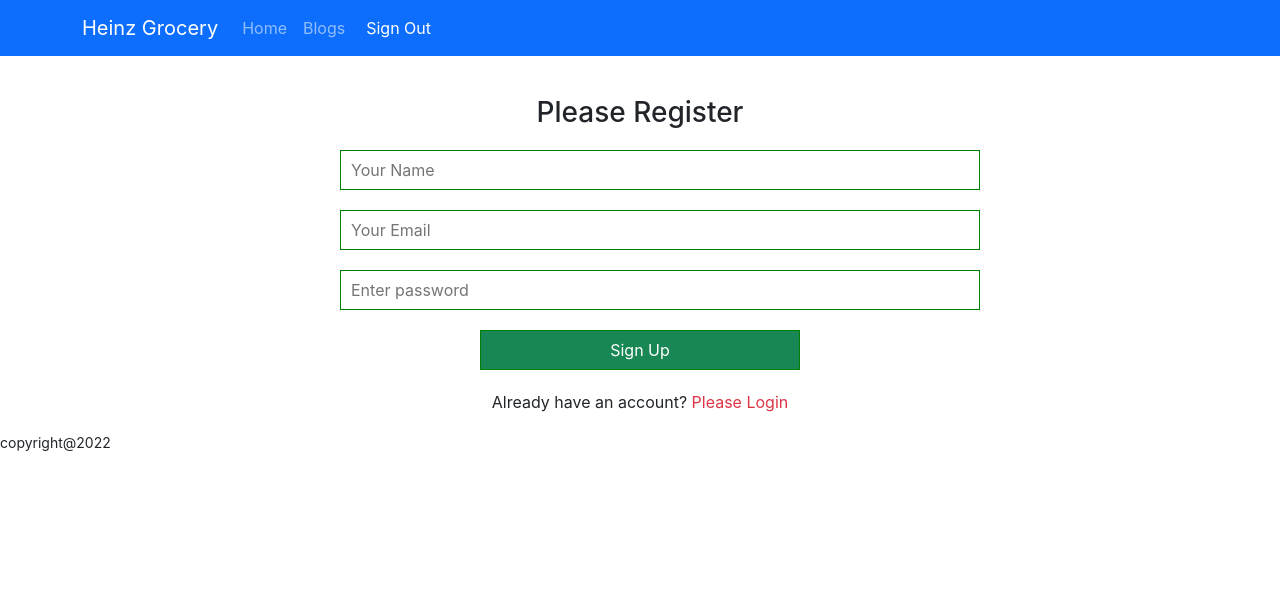
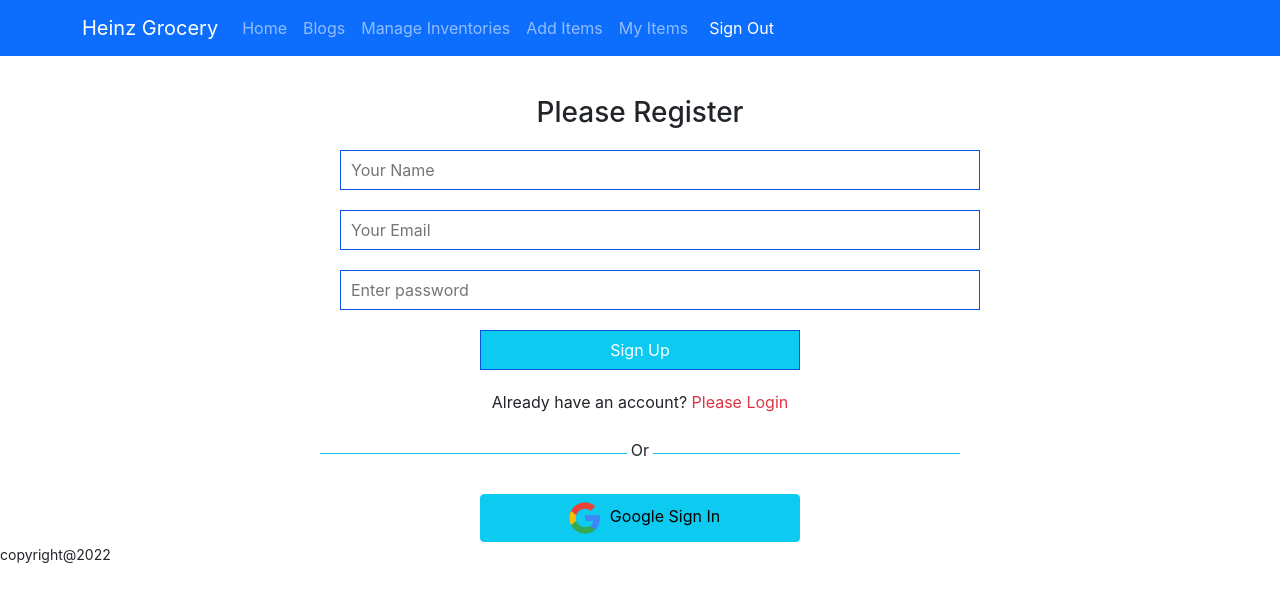
Before and after one commit to anika-aurony/heinz-grocery-client-side, a React (Create React App) app: page /signUp in a window 1280 px wide. Shown: the top 602 px of the page. Built offline with nearby package versions, Linux system fonts and the light colour scheme; no server answers; sample sign-in values are in the browser's storage.

Commit message:
social login login done

```diff
--- a/src/App.js
+++ b/src/App.js
@@ -1,5 +1,6 @@
 import { Route, Routes } from 'react-router-dom';
 import './App.css';
+import AddItems from './components/AddItems/AddItems';
 import Blogs from './components/Blogs/Blogs';
 import Home from './components/Home/Home';
 import Inventory from './components/Inventory/Inventory';
@@ -7,6 +8,7 @@ import Login from './components/Login/Login/Login';
 import RequiredAuth from './components/Login/RequiredAuth/RequiredAuth';
 import SignUp from './components/Login/SignUp/SignUp';
 import ManageInventories from './components/ManageInventories/ManageInventories';
+import MyItems from './components/MyItems/MyItems';
 import Footer from './components/Shared/Footer/Footer';
 import Header from './components/Shared/Header/Header';
 import NotFound from './components/Shared/NotFound/NotFound';
@@ -30,6 +32,18 @@ function App() {
           </RequiredAuth>
 
         }></Route>
+        <Route path="/myItem" element={
+          <RequiredAuth>
+            <MyItems></MyItems>
+          </RequiredAuth>
+
+        }></Route>
+        <Route path="/addItem" element={
+          <RequiredAuth>
+            <AddItems></AddItems>
+          </RequiredAuth>
+
+        }></Route>
 
         <Route path="/login" element={<Login></Login>}></Route>
         <Route path="/signUp" element={<SignUp></SignUp>}></Route>
--- /dev/null
+++ b/src/components/AddItems/AddItems.js
@@ -0,0 +1,11 @@
+import React from 'react';
+
+const AddItems = () => {
+    return (
+        <div>
+            <h1>Add New Item</h1>
+        </div>
+    );
+};
+
+export default AddItems;
--- a/src/components/Login/Login/Login.js
+++ b/src/components/Login/Login/Login.js
@@ -3,6 +3,8 @@ import { Button, Form } from 'react-bootstrap';
 import { useSignInWithEmailAndPassword } from 'react-firebase-hooks/auth';
 import { Link, useLocation, useNavigate } from 'react-router-dom';
 import auth from '../../../firebase.init';
+import SocialLogin from '../SocialLogin/SocialLogin';
+
 
 const Login = () => {
 
@@ -40,6 +42,7 @@ const Login = () => {
     return (
         <div className='container w-50 mx-auto'>
             <h3 className='text-primary text-center mt-3 title'>Please Login</h3>
+
             <Form onSubmit={handleSubmit}>
                 <Form.Group className="mb-3" controlId="formBasicEmail">
 
@@ -59,6 +62,7 @@ const Login = () => {
                 </Button>
             </Form>
             <p>New to Heinz Grocery? <Link to="/signUp" className='text-danger pt-2 text-decoration-none' onClick={navigateSignUp}>Please Register</Link></p>
+            <SocialLogin></SocialLogin>
         </div>
     );
 };
--- a/src/components/Login/SignUp/SignUp.css
+++ b/src/components/Login/SignUp/SignUp.css
@@ -9,5 +9,5 @@
     height: 40px;
     padding-left: 10px;
     margin: 20px;
-    border: 1px solid green;
+    border: 1px solid rgb(9, 84, 224);
 }
--- a/src/components/Login/SignUp/SignUp.js
+++ b/src/components/Login/SignUp/SignUp.js
@@ -3,6 +3,7 @@ import './SignUp.css'
 import { Link, useNavigate } from 'react-router-dom';
 import { useCreateUserWithEmailAndPassword } from 'react-firebase-hooks/auth';
 import auth from '../../../firebase.init';
+import SocialLogin from '../SocialLogin/SocialLogin';
 
 const SignUp = () => {
 
@@ -40,10 +41,12 @@ const SignUp = () => {
                 <input type='email' name='email' id='' placeholder='Your Email' required />
 
                 <input type='password' name='password' id='' placeholder='Enter password' required />
-                <input className='bg-success text-white p-1 d-block mx-auto w-50' type="submit" value='Sign Up' />
+                <input className='bg-info text-white p-1 d-block mx-auto w-50' type="submit" value='Sign Up' />
             </form>
             <p>Already have an account? <Link to='/login' className='text-danger pt-2 pe-auto text-decoration-none' onClick={navigateLogin}>Please Login</Link></p>
+            <SocialLogin></SocialLogin>
         </div>
+
     );
 };
 
--- /dev/null
+++ b/src/components/Login/SocialLogin/SocialLogin.js
@@ -0,0 +1,42 @@
+import React from 'react';
+import { useSignInWithGoogle } from 'react-firebase-hooks/auth';
+import { useNavigate } from 'react-router-dom';
+import auth from '../../../firebase.init';
+import google from '../../../images/google.png'
+
+const SocialLogin = () => {
+    const [signInWithGoogle, user, loading, error] = useSignInWithGoogle(auth);
+    const navigate = useNavigate();
+    let errorElement;
+    if (user) {
+        navigate('/home')
+    }
+
+    if (error) {
+        errorElement =
+            <div>
+                <p className='text-danger'>Error: {error.message}</p>
+            </div>
+
+    }
+
+    return (
+        <div>
+            <div className='d-flex mt-3 align-items-center'>
+                <div style={{ height: '1px' }} className='bg-info w-50'></div>
+                <p className='mt-2 px-1'> Or</p>
+                <div style={{ height: '1px' }} className='bg-info w-50'></div>
+
+            </div>
+            {errorElement}
+            <button onClick={() => signInWithGoogle()}
+                className='btn btn-info d-block w-50 mx-auto  mt-3 '>
+                <img className='px-2' style={{ width: '50px' }} src={google} alt="" />
+                Google Sign In
+            </button>
+
+        </div>
+    );
+};
+
+export default SocialLogin;
--- /dev/null
+++ b/src/components/MyItems/MyItems.js
@@ -0,0 +1,11 @@
+import React from 'react';
+
+const MyItems = () => {
+    return (
+        <div>
+                <h1>My Items</h1>
+        </div>
+    );
+};
+
+export default MyItems;
--- a/src/components/Shared/Header/Header.js
+++ b/src/components/Shared/Header/Header.js
@@ -22,10 +22,18 @@ const Header = () => {
                         <Nav.Link as={Link} to="/blogs">Blogs</Nav.Link>
                         {
                             user ?
-                            <button className='btn btn-link text-white text-decoration-none' onClick={handleSignOut}> Sign Out</button>
+                            <div className='d-flex'>
+                                <Nav.Link as={Link} to="/manageInventories">Manage Inventories</Nav.Link>
+                                <Nav.Link as={Link} to="/addItem">Add Items</Nav.Link>
+                                <Nav.Link as={Link} to="/myItem">My Items</Nav.Link>
+                                <button className='btn btn-link text-white text-decoration-none' onClick={handleSignOut}> Sign Out</button>
+                            </div>
+
+
                             :
                             <Nav.Link as={Link} to="/login">Login</Nav.Link>
                         }
+
 
                     </Nav>
                 </Container>
```
Also changed, not shown: src/images/google.png (added).
